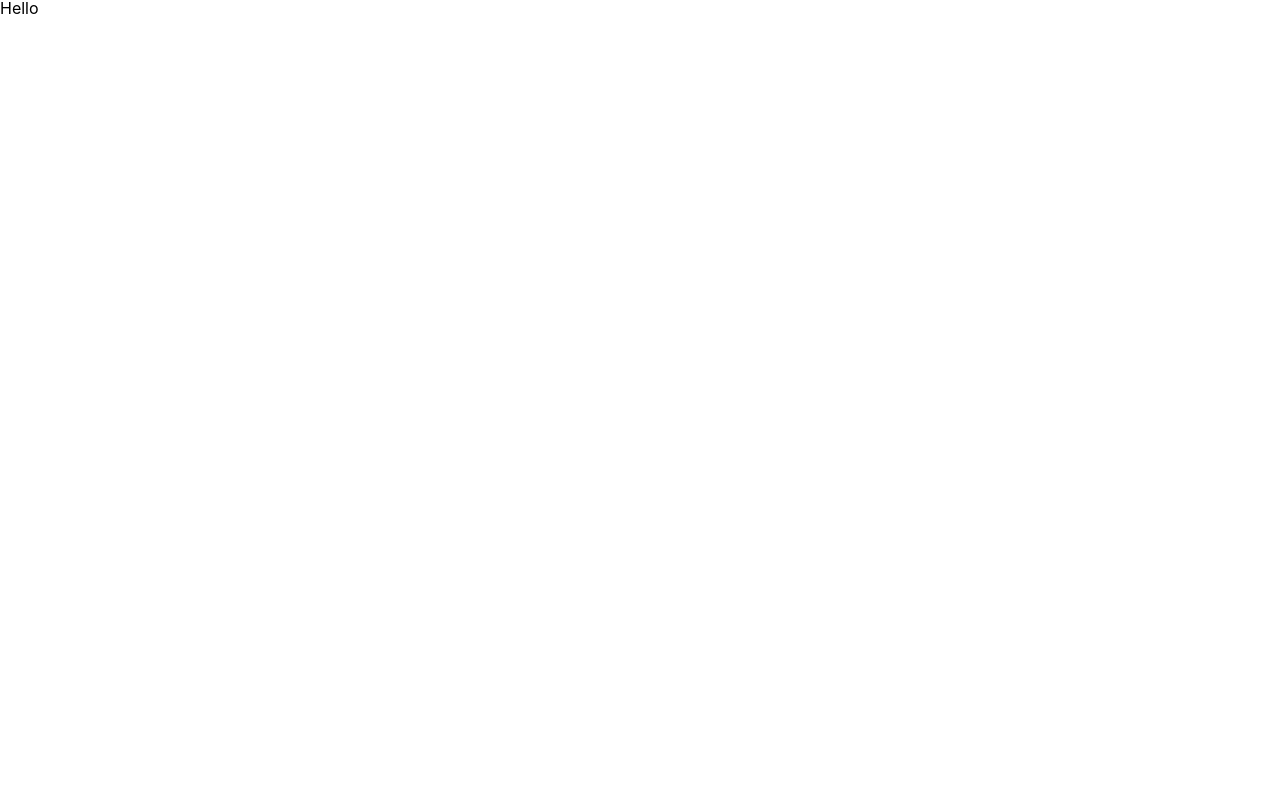
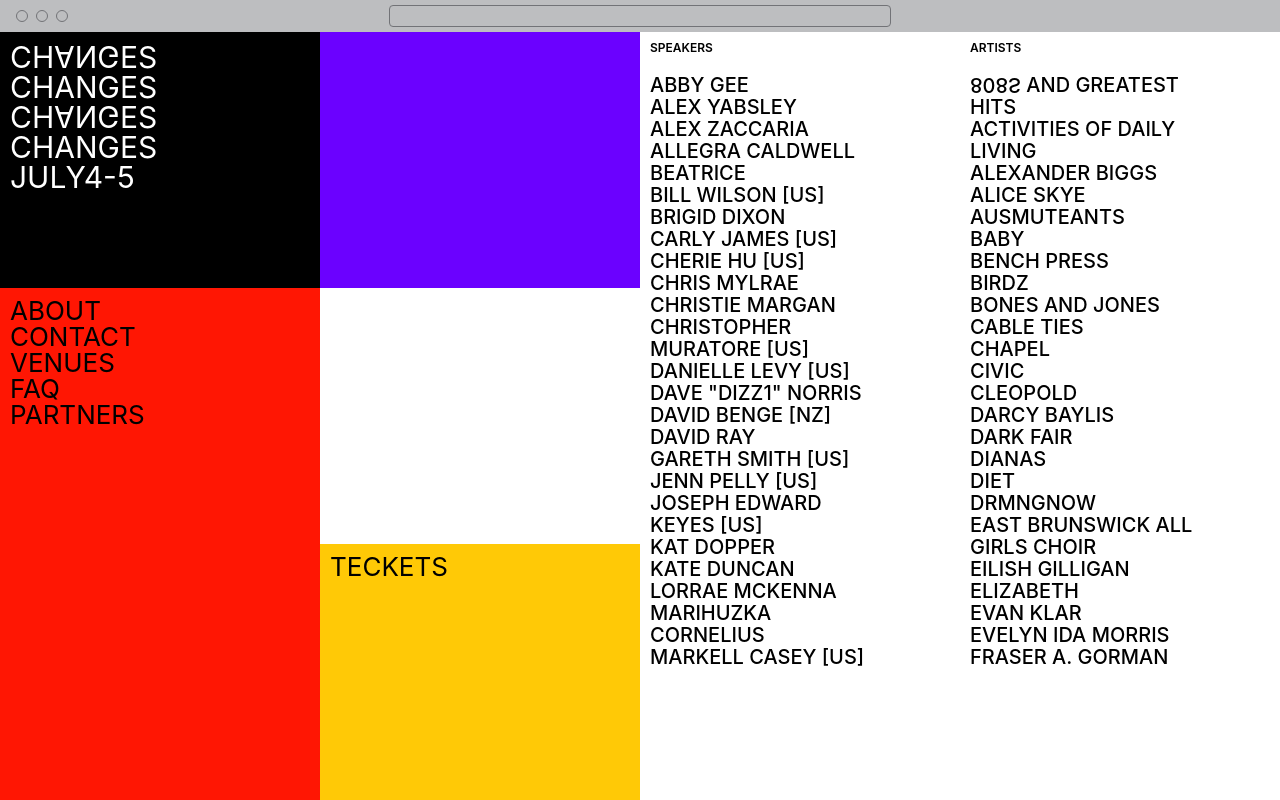
Before and after one commit to EscFrog/css-layout-challenge, a website built with Vite: page day8/day8.html in a window 1280 px wide. Built offline with nearby package versions, Linux system fonts and the light colour scheme.

Commit message:
finishing challenge day8

```diff
--- a/day8/day8.css
+++ b/day8/day8.css
@@ -4,4 +4,102 @@ body {
   font-family: -apple-system, BlinkMacSystemFont, 'Segoe UI', Roboto, Oxygen, Ubuntu, Cantarell, 'Open Sans', 'Helvetica Neue', sans-serif;
   width: 100%;
   height: 100vh;
+  display: grid;
+  grid-template-columns: repeat(4, 1fr);
+  grid-template-rows: 32px repeat(3,1fr);
+  text-transform: uppercase;
 }
+
+header {
+  background-color: #BDBEC0;
+  grid-column: span 4;
+  display: flex;
+  align-items: center;
+  padding: 6px 16px;
+  position: relative;
+}
+
+header .circles {
+  position: absolute;
+  display: flex;
+  gap: 8px
+}
+
+header .circle {
+  width: 10px;
+  height: 10px;
+  border-radius: 50%;
+  border: 1.4px solid #727377;
+}
+
+header .addressField {
+  width: 40%;
+  height: 100%;
+  margin: 0px auto;
+  border: 1.4px solid #727377;
+  border-radius: 4px;
+}
+
+.cell {
+  padding: 10px;
+}
+
+.cell:nth-child(2) {
+  background-color: black;
+  color: white;
+}
+
+.cell:nth-child(3) {
+  background-color: #6B01FF;
+}
+
+.cell:nth-child(4) {
+  grid-row: span 3;
+  display: flex;
+  flex-direction: column;
+}
+
+.cell:nth-child(5) {
+  grid-row: span 3;
+  display: flex;
+  flex-direction: column;
+}
+
+.cell:nth-child(6) {
+  background-color: #FF1603;
+  grid-row: 3 / -1;
+}
+
+.cell:nth-child(8) {
+  background-color: #FFC906;
+  grid-row-start: 4;
+}
+
+h1 {
+  font-size: 30px;
+}
+
+h2 {
+  font-size: 26px;
+}
+
+small {
+  font-size: 12px;
+  font-weight: 600;
+  margin-bottom: 20px;;
+}
+
+.flipV {
+  display: inline-block;
+  transform: scaleY(-1);
+}
+
+.names {
+  font-size: 20px;
+  font-weight: 500;
+  line-height: 1.1;
+}
+
+.names li span:hover {
+  background-color: #6B01FF;
+}
--- a/day8/day8.html
+++ b/day8/day8.html
@@ -9,7 +9,97 @@
 </head>
 
 <body>
-  Hello
+  <header>
+      <div class="circles">
+        <div class="circle"></div>
+        <div class="circle"></div>
+        <div class="circle"></div>
+      </div>
+      <div class="addressField">
+      </div>
+  </header>
+  <div class="cell">
+    <h1>ch<sapn class="flipV">ang</sapn>es</h1>
+    <h1>ch<sapn>ang</sapn>es</h1>
+    <h1>ch<sapn class="flipV">ang</sapn>es</h1>
+    <h1>ch<sapn>ang</sapn>es</h1>
+    <h1><span>july</span><span>4-5</span></h2>
+  </div>
+  <div class="cell"></div>
+  <div class="cell">
+    <small>speakers</small>
+    <ul class="names">
+      <li><span>abby gee</span></li>
+      <li><span>alex yabsley</span></li>
+      <li><span>alex zaccaria</span></li>
+      <li><span>allegra caldwell</span></li>
+      <li><span>beatrice</span></li>
+      <li><span>bill wilson [us]</span></li>
+      <li><span>brigid dixon</span></li>
+      <li><span>carly james [us]</span></li>
+      <li><span>cherie hu [us]</span></li>
+      <li><span>chris mylrae</span></li>
+      <li><span>christie margan</span></li>
+      <li><span>christopher</span></li>
+      <li><span>muratore [us]</span></li>
+      <li><span>danielle levy [us]</span></li>
+      <li><span>dave "dizz1" norris</span></li>
+      <li><span>david benge [nz]</span></li>
+      <li><span>david ray</span></li>
+      <li><span>gareth smith [us]</span></li>
+      <li><span>jenn pelly [us]</span></li>
+      <li><span>joseph edward</span></li>
+      <li><span>keyes [us]</span></li>
+      <li><span>kat dopper</span></li>
+      <li><span>kate duncan</span></li>
+      <li><span>lorrae mckenna</span></li>
+      <li><span>marihuzka</span></li>
+      <li><span>cornelius</span></li>
+      <li><span>markell casey [us]</span></li>
+    </ul>
+  </div>
+  <div class="cell">
+    <small>artists</small>
+    <ul class="names">
+      <li><span><span class="flipV">808s</span> and greatest</span></li>
+      <li><span>hits</span></li>
+      <li><span>activities of daily</span></li>
+      <li><span>living</span></li>
+      <li><span>alexander biggs</span></li>
+      <li><span>alice skye</span></li>
+      <li><span>ausmuteants</span></li>
+      <li><span>baby</span></li>
+      <li><span>bench press</span></li>
+      <li><span>birdz</span></li>
+      <li><span>bones and jones</span></li>
+      <li><span>cable ties</span></li>
+      <li><span>chapel</span></li>
+      <li><span>civic</span></li>
+      <li><span>cleopold</span></li>
+      <li><span>darcy baylis</span></li>
+      <li><span>dark fair</span></li>
+      <li><span>dianas</span></li>
+      <li><span>diet</span></li>
+      <li><span>drmngnow</span></li>
+      <li><span>east brunswick all</span></li>
+      <li><span>girls choir</span></li>
+      <li><span>eilish gilligan</span></li>
+      <li><span>elizabeth</span></li>
+      <li><span>evan klar</span></li>
+      <li><span>evelyn ida morris</span></li>
+      <li><span>fraser a. gorman</span></li>
+  </div>
+  <div class="cell">
+    <h2>about</h2>
+    <h2>contact</h2>
+    <h2>venues</h2>
+    <h2>faq</h2>
+    <h2>partners</h2>
+  </div>
+  <div></div>
+  <div class="cell">
+    <h2>teckets</h2>
+  </div>
 </body>
 
 </html>
```
